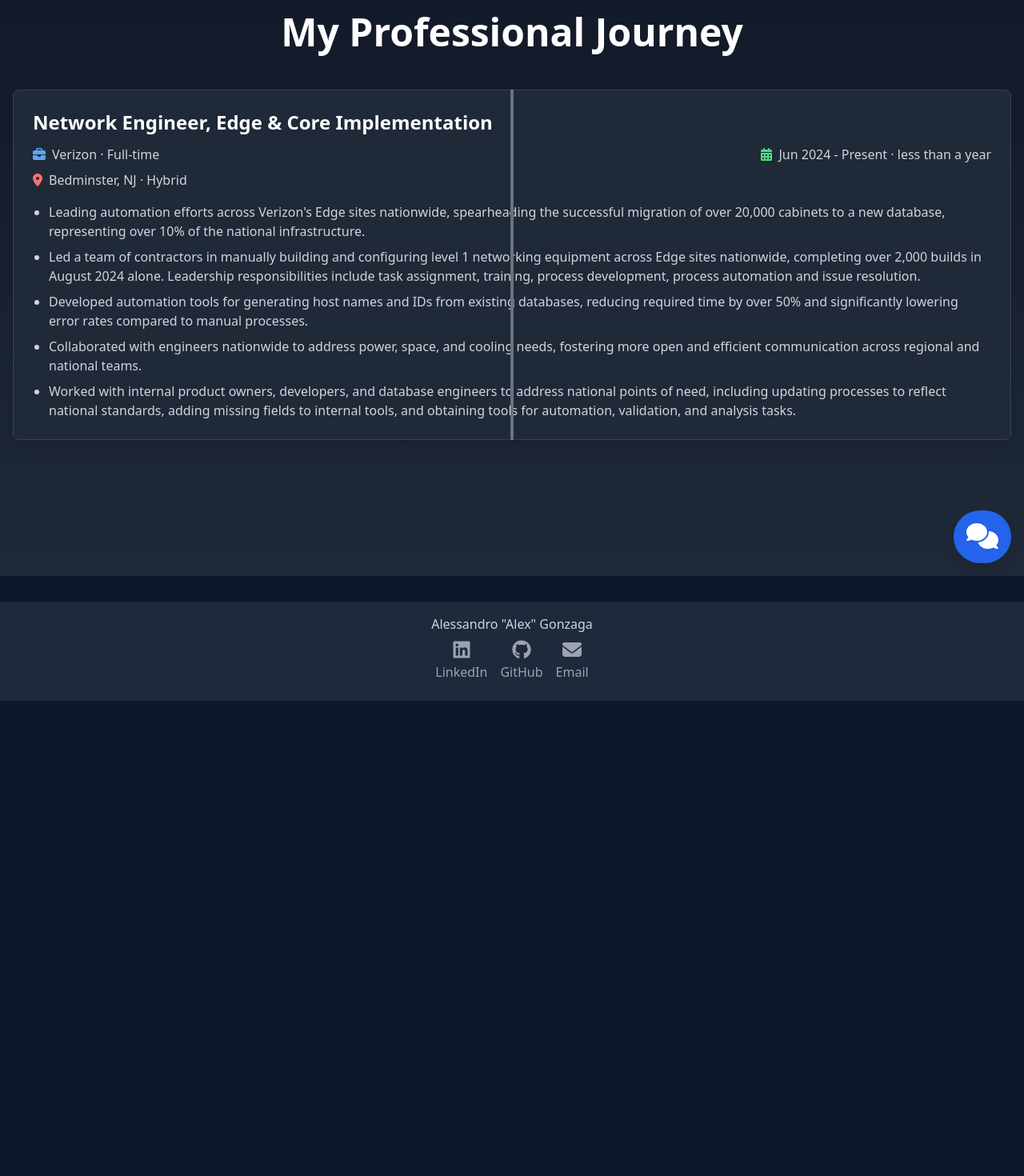
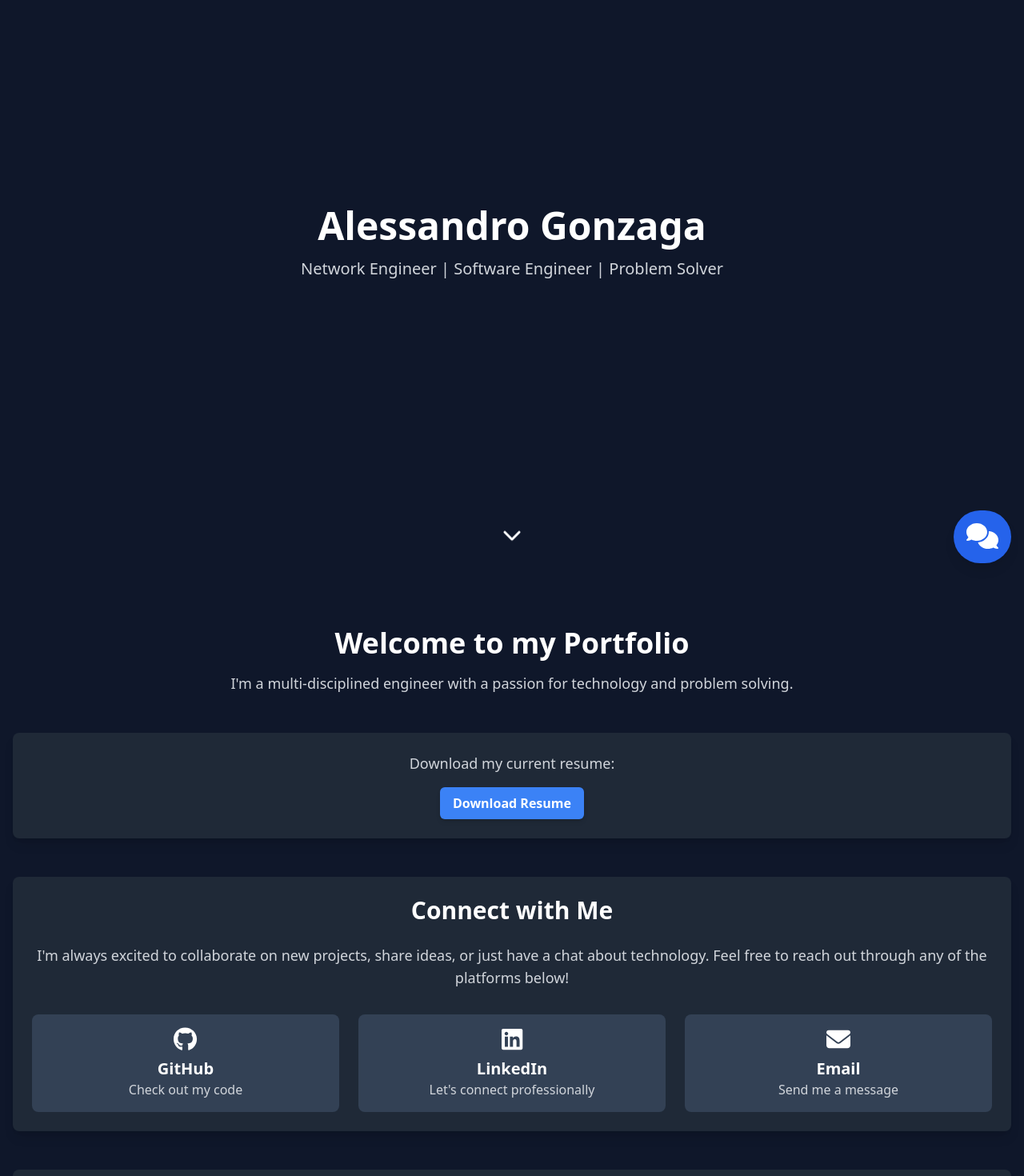
Before and after one commit to Gnzaga/Personal-Portfolio-Site, a React (Create React App) app: page / in a window 1280 px wide. Shown: the part 80-1550 px from the top of the page at 80% size. Before the commit the page ends 956 px from the top, so only its background shows below. Built offline with nearby package versions, Linux system fonts and the light colour scheme.

Commit message:
updating files to move to mac

```diff
--- a/src/pages/Home.js
+++ b/src/pages/Home.js
@@ -1,148 +1,86 @@
-// src/pages/Experience.js
+import React, { useState, useEffect } from 'react';
+import { motion } from 'framer-motion';
+import Alessandro_Gonzaga_Resume from '../res/Alessandro_Gonzaga_Resume.pdf';
+import { Link } from 'react-router-dom';
+import AnimatedHero from '../components/AnimatedHero';
+import ConnectWithMe from '../components/ConnectWithMe';
+import FadeInSection from '../components/FadeInSection';
+import StaggeredList from '../components/StaggeredList';
+import AnimatedButton from '../components/AnimatedButton';
+import PageTransition from '../components/PageTransition';
+import Chatbot from '../components/ChatBot';
 
-import React, { useState, useEffect } from 'react'; // Import React, useState, useEffect for state and lifecycle management
-import { motion } from 'framer-motion'; // Import motion for animations
-import { FontAwesomeIcon } from '@fortawesome/react-fontawesome'; // Import FontAwesomeIcon for icons
-import { faBriefcase, faCalendarAlt, faMapMarkerAlt } from '@fortawesome/free-solid-svg-icons'; // Import relevant icons
-import StaggeredList from '../components/StaggeredList'; // Import custom StaggeredList component
-import AnimatedLine from '../components/AnimatedLine'; // Import custom AnimatedLine component
-
-/**
- * calculateDuration
- *
- * @description Calculates the duration of time passed since a given hire date until today.
- *
- * @returns {string} A formatted string representing the duration in years and months.
- */
-const calculateDuration = () => {
-  const today = new Date();
-  const hireDate = new Date('2024-06-01'); // Replace with the start date
-  let years;
-  let months;
-
-  if (today.getFullYear() - hireDate.getFullYear() > 0) {
-    years = today.getFullYear() - hireDate.getFullYear();
-    months = (today.getMonth() + 1) - (hireDate.getMonth() + 1);
-
-    if (months < 0) {
-      years -= 1;
-      months += 12;
-    }
-  } else {
-    if (today.getMonth() + 1 === hireDate.getMonth() + 1 && today.getDate() >= hireDate.getDate()) {
-      const days = today.getDate() - hireDate.getDate();
-
-      if (days < 0) {
-        months -= 1;
-        days += new Date(today.getFullYear(), today.getMonth(), 0).getDate();
-      }
-
-      years = 0;
-      months = `${Math.floor(days / 30)} month${Math.floor(days / 30) === 1 ? '' : 's'}`;
-    } else {
-      return 'less than a year';
-    }
-  }
-
-  if (years > 0) {
-    return `${years} year${years === 1 ? '' : 's'}, ${months} month${months === 1 ? '' : 's'}`;
-  } else {
-    return `${months} month${months === 1 ? '' : 's'}`;
-  }
-};
-
-/**
- * ExperienceCard Component
- *
- * @description Displays details about a specific job role.
- *
- * @param {Object} props - The properties passed to the component.
- * @param {string} props.title - The job title.
- * @param {string} props.company - The company name.
- * @param {string} props.duration - The duration of the role.
- * @param {string} props.location - The location of the role.
- * @param {string} props.type - The type of employment (e.g., Full-time).
- * @param {Array<string>} props.details - A list of details about the role.
- *
- * @returns {JSX.Element} The rendered ExperienceCard component.
- */
-const ExperienceCard = ({ title, company, duration, location, type, details }) => (
-  <motion.div
-    className="mb-8 bg-gray-800 shadow-lg rounded-lg p-6 hover:shadow-xl transition-all duration-300 border border-gray-700"
-    whileHover={{ scale: 1.02 }} // Hover animation
-  >
-    <h2 className="text-2xl font-bold mb-3 text-white">{title}</h2>
-    <div className="flex justify-between items-center mb-2">
-      <div className="flex items-center">
-        <FontAwesomeIcon icon={faBriefcase} className="text-blue-400 mr-2" /> {/* Job icon */}
-        <p className="text-gray-300">{company} · {type}</p>
-      </div>
-      <div className="flex items-center">
-        <FontAwesomeIcon icon={faCalendarAlt} className="text-green-400 mr-2" /> {/* Calendar icon */}
-        <p className="text-gray-300">{duration}</p>
-      </div>
-    </div>
-    <div className="flex items-center mb-4">
-      <FontAwesomeIcon icon={faMapMarkerAlt} className="text-red-400 mr-2" /> {/* Location icon */}
-      <p className="text-gray-300">{location}</p>
-    </div>
-    <ul className="text-gray-300 mt-4 list-disc pl-5 space-y-2">
-      {details.map((detail, index) => (
-        <li key={index}>{detail}</li>
-      ))}
-    </ul>
-  </motion.div>
-);
-
-/**
- * Experience Component
- *
- * @description The main component displaying the user's work experience with a list of ExperienceCard components.
- *
- * @returns {JSX.Element} The rendered Experience component.
- */
-const Experience = () => {
-  const [duration, setDuration] = useState('');
+const Home = () => {
+  const [showContent, setShowContent] = useState(false);
 
   useEffect(() => {
-    setDuration(calculateDuration()); // Calculate and set the duration once component mounts
+    const handleScroll = () => {
+      const scrollPosition = window.scrollY;
+      const windowHeight = window.innerHeight;
+      if (scrollPosition > windowHeight * 0.2) {
+        setShowContent(true);
+      }
+    };
+
+    window.addEventListener('scroll', handleScroll);
+    return () => window.removeEventListener('scroll', handleScroll);
   }, []);
 
   return (
-    <div className="min-h-screen bg-gradient-to-b from-gray-900 to-gray-800 py-24">
-      <div className="container mx-auto px-4">
-        <motion.h1
-          initial={{ opacity: 0, y: -20 }} // Initial animation state
-          animate={{ opacity: 1, y: 0 }} // Target animation state
-          transition={{ duration: 0.5 }} // Animation duration
-          className="text-5xl font-bold text-white mb-12 text-center"
-        >
-          My Professional Journey
-        </motion.h1>
-        <div className="relative">
-          <AnimatedLine delay={0.20} /> {/* Render the animated line */}
-          <StaggeredList> {/* StaggeredList for animation */}
-            {/* Example of ExperienceCard components */}
-            <ExperienceCard
-              title="Network Engineer, Edge & Core Implementation"
-              company="Verizon"
-              type="Full-time"
-              duration={`Jun 2024 - Present · ${duration}`}
-              location="Bedminster, NJ · Hybrid"
-              details={[
-                "Leading automation efforts across Verizon's Edge sites nationwide, spearheading the successful migration of over 20,000 cabinets to a new database, representing over 10% of the national infrastructure.",
-                "Led a team of contractors in manually building and configuring level 1 networking equipment across Edge sites nationwide, completing over 2,000 builds in August 2024 alone. Leadership responsibilities include task assignment, training, process development, process automation and issue resolution.",
-                "Developed automation tools for generating host names and IDs from existing databases, reducing required time by over 50% and significantly lowering error rates compared to manual processes.",
-                "Collaborated with engineers nationwide to address power, space, and cooling needs, fostering more open and efficient communication across regional and national teams.",
-                "Worked with internal product owners, developers, and database engineers to address national points of need, including updating processes to reflect national standards, adding missing fields to internal tools, and obtaining tools for automation, validation, and analysis tasks."
-              ]}
-            />
-            {/* Add more ExperienceCard components as needed */}
-          </StaggeredList>
+    <div>
+      <AnimatedHero />
+      <motion.div
+        initial={{ opacity: 0 }}
+        animate={{ opacity: showContent ? 1 : 0 }}
+        transition={{ duration: 0.5 }}
+      >
+        <div className="container mx-auto px-4 py-16">
+          <div className="text-center">
+            <h1 className="text-4xl font-bold text-white mb-4">
+              Welcome to my Portfolio
+            </h1>
+            <p className="text-gray-300 text-lg mb-8">
+              I'm a multi-disciplined engineer with a passion for technology and problem solving.
+            </p>
+            <StaggeredList>
+            {/* Resume Download Section */}
+            <a
+              href={Alessandro_Gonzaga_Resume}
+              download="Alessandro_Gonzaga_Resume.pdf"
+              target='_blank'
+              rel="noopener noreferrer"
+            >
+              <div className="mt-12 bg-gray-800 rounded-lg shadow-lg p-6 hover:scale-105 duration-300">
+                <p className="text-gray-300 text-lg mb-4 text-center">
+                  Download my current resume:
+                </p>
+                <div className="flex justify-center">
+                  <button className="bg-blue-500 text-white hover:bg-blue-600 transition-colors duration-300 font-semibold py-2 px-4 rounded-md shadow-md">
+                    Download Resume
+                  </button>
+                </div>
+              </div>
+            </a>
+
+            {/* Enhanced Connect with Me Section */}
+
+            <ConnectWithMe />
+
+
+            <Link to="https://chat.gnzaga.com">
+              <div className="mt-12 bg-gray-800 rounded-lg shadow-lg p-6 hover:scale-105 duration-300">
+                <p className="text-gray-300 text-lg font-bold text-center">
+                  Click for <a href="https://chat.gnzaga.com"> chat.gnzaga.com </a>
+                </p>
+              </div>
+            </Link>
+            </StaggeredList>
+          </div>
         </div>
-      </div>
+      </motion.div>
+
     </div>
   );
 };
 
-export default Experience; // Export the component for use in other parts of the app
+export default Home;
```
Also changed, not shown: server.js (+53 -1 lines).
